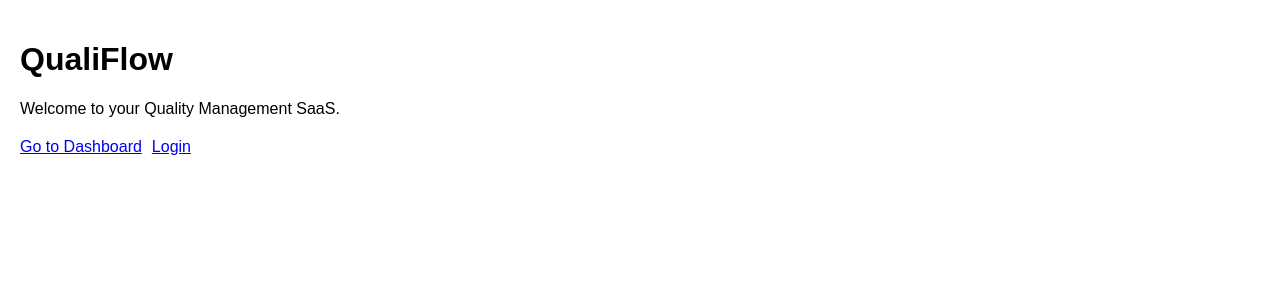
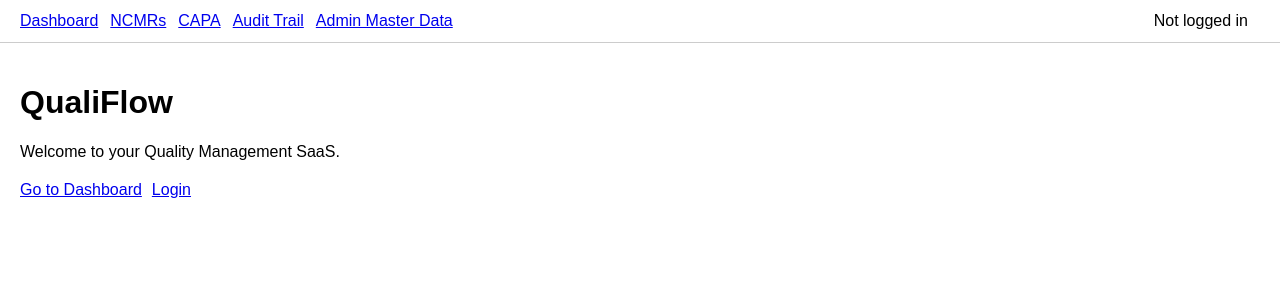
Before and after one commit to Markatcholi/Qualiflow6, a Next.js app: page / in a window 1280 px wide. Shown: the top 300 px of the page. Built offline with nearby package versions, Linux system fonts and the light colour scheme; no server answers.

Commit message:
Update layout.tsx

```diff
--- a/app/layout.tsx
+++ b/app/layout.tsx
@@ -1,4 +1,10 @@
 import "./globals.css";
+import AppHeader from "./components/AppHeader";
+
+export const metadata = {
+  title: "QualiFlow",
+  description: "Quality Management SaaS",
+};
 
 export default function RootLayout({
   children,
@@ -7,7 +13,10 @@ export default function RootLayout({
 }) {
   return (
     <html lang="en">
-      <body>{children}</body>
+      <body>
+        <AppHeader />
+        {children}
+      </body>
     </html>
   );
 }
```
